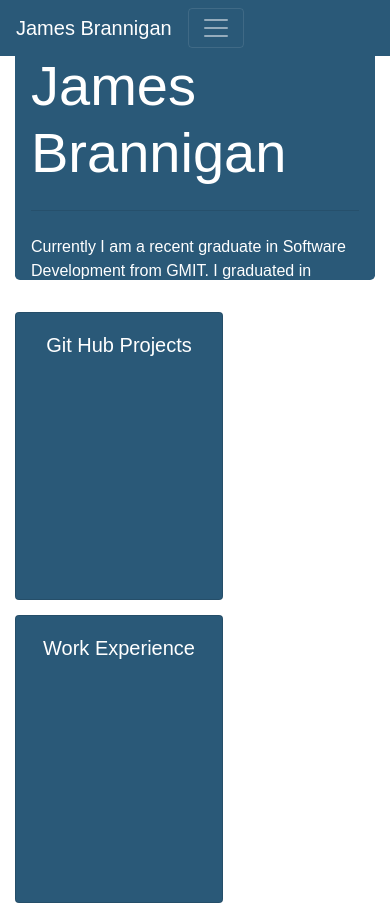
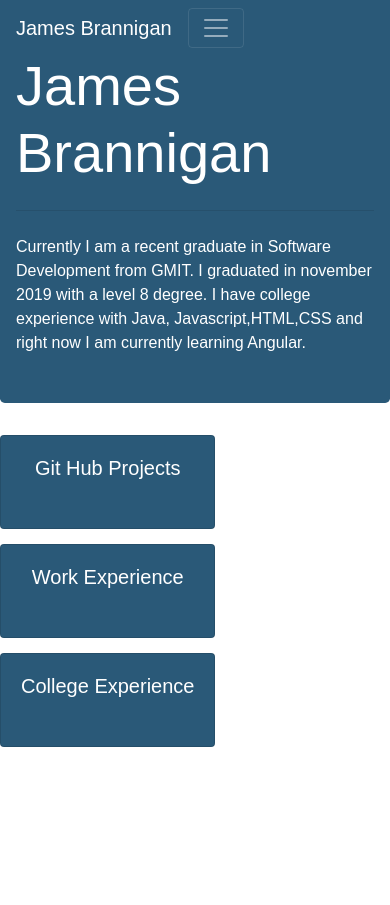
Before and after one commit to jamesbrannigan89/Personal-Site, an Angular app in the folder personal-site/: page /about in a window 390 px wide. Shown: the top 905 px of the page. After the commit the page ends 844 px from the top, so only its background shows below. Built offline with nearby package versions, Linux system fonts and the light colour scheme; what @teamhive/lottie-player would draw is missing.

Commit message:
added navbar icon function for mobile format

```diff
--- a/personal-site/src/app/about/about.component.css
+++ b/personal-site/src/app/about/about.component.css
@@ -1,6 +1,5 @@
 .jumbotron{
   width: 100%;
-  height: 260px;
   background-color: rgb(42, 89, 120);
   color: white;
 }
--- a/personal-site/src/app/about/about.component.html
+++ b/personal-site/src/app/about/about.component.html
@@ -1,4 +1,5 @@
 <div class="container">
+  <div class="row">
     <div class="jumbotron " *ngFor="let info of about">
       <h1 class="display-4">{{info.name}}</h1>
       <p class="lead">{{info.intro}}</p>
@@ -6,13 +7,12 @@
 
       <p>{{info.description}}</p>
     </div>
+
   </div>
 
-
-<div class="container">
-
+  <div class="row">
     <div class="card-group">
-    <div class="card" style="width: 13rem; height:18rem;" *ngFor="let info of cardInfo">
+      <div class="card" *ngFor="let info of cardInfo">
         <div class="card-body">
           <h5 class="card-title">{{info.name}}</h5>
           <a class="nav-link" href="{{info.pageUrl}}" target="_blank">
@@ -24,3 +24,5 @@
     </div>
 
   </div>
+
+</div>
--- a/personal-site/src/app/college-experience/college-experience.component.html
+++ b/personal-site/src/app/college-experience/college-experience.component.html
@@ -1,5 +1,5 @@
 <div class="section" id="education">
-    <div class="container cc-education">
+    <div class="container">
         <div class="h4 text-center mb-4 title">Education</div>
         <div class="card">
             <div class="row" *ngFor="let college of experience">
--- a/personal-site/src/app/home/home.component.css
+++ b/personal-site/src/app/home/home.component.css
@@ -4,6 +4,7 @@
 body{
   margin: 0;
   padding: 0;
+
 }
 
 .box{
--- a/personal-site/src/app/home/home.component.ts
+++ b/personal-site/src/app/home/home.component.ts
@@ -29,7 +29,6 @@ export class HomeComponent implements OnInit {
       about:'I am a recent graduate in Software Development and am currently searching for a Graduate or Entry Level role. I have recently returned from six months travelling and am avaible immediately.',
       pageUrl:'/about'
     }
-
   ]
 
 
--- a/personal-site/src/app/navbar/navbar.component.html
+++ b/personal-site/src/app/navbar/navbar.component.html
@@ -1,9 +1,11 @@
 <nav class="navbar fixed-top navbar-expand-lg navbar-dark bg-dark">
+        <a class="navbar-brand" routerLink="">James Brannigan</a>
 
-        <a class="navbar-brand" routerLink="">James Brannigan</a>
-        <button class="navbar-toggler" type="button" data-toggle="collapse" data-target="#navbarSupportedContent" aria-controls="navbarSupportedContent" aria-expanded="false" aria-label="Toggle navigation">
-          <span class="navbar-toggler-icon"></span>
-        </button>
+        <button class="navbar-toggler" type="button" data-toggle="collapse" data-target="#navbarNav">
+            <span class="navbar-toggler-icon"></span>
+          </button>
+
+
 
     <div class="collapse navbar-collapse" id="navbarNav">
         <ul class="navbar-nav ml-auto" >
--- a/personal-site/src/index.html
+++ b/personal-site/src/index.html
@@ -7,7 +7,11 @@
   <meta name="viewport" content="width=device-width, initial-scale=1">
   <link rel="icon" type="image/x-icon" href="favicon.ico">
 
+
+  <script src="https://ajax.googleapis.com/ajax/libs/jquery/3.1.0/jquery.min.js"></script>
   <link rel="stylesheet" href="https://stackpath.bootstrapcdn.com/bootstrap/4.4.1/css/bootstrap.min.css" integrity="sha384-Vkoo8x4CGsO3+Hhxv8T/Q5PaXtkKtu6ug5TOeNV6gBiFeWPGFN9MuhOf23Q9Ifjh" crossorigin="anonymous">
+  <script src="https://code.jquery.com/jquery-3.3.1.slim.min.js" integrity="sha384-q8i/X+965DzO0rT7abK41JStQIAqVgRVzpbzo5smXKp4YfRvH+8abtTE1Pi6jizo" crossorigin="anonymous"></script>
+  <script src="https://stackpath.bootstrapcdn.com/bootstrap/4.3.1/js/bootstrap.min.js" integrity="sha384-JjSmVgyd0p3pXB1rRibZUAYoIIy6OrQ6VrjIEaFf/nJGzIxFDsf4x0xIM+B07jRM" crossorigin="anonymous"></script>
   <script src="https://kit.fontawesome.com/b3d1003645.js" crossorigin="anonymous"></script>
 
 
```
Lines whose indentation alone changed are shown as unchanged.
